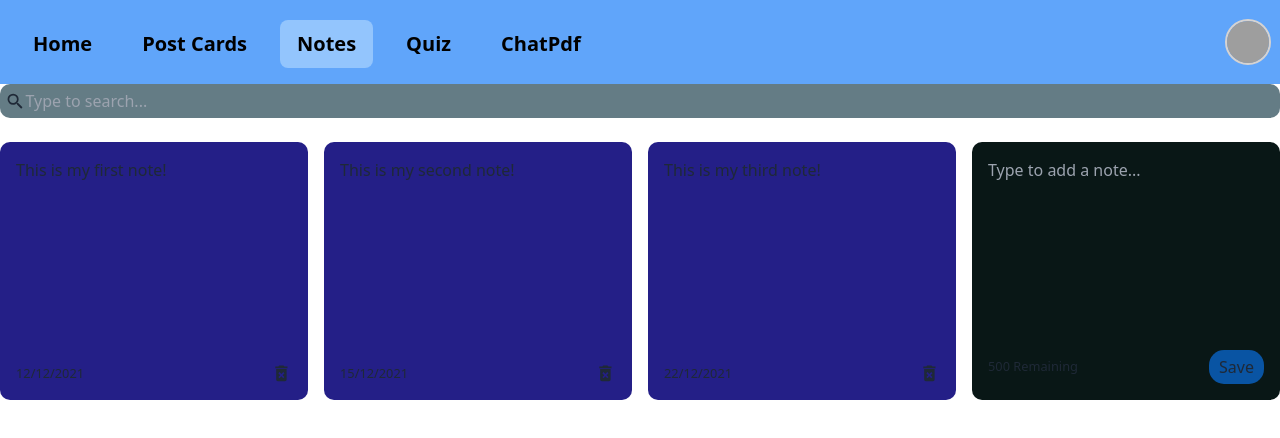
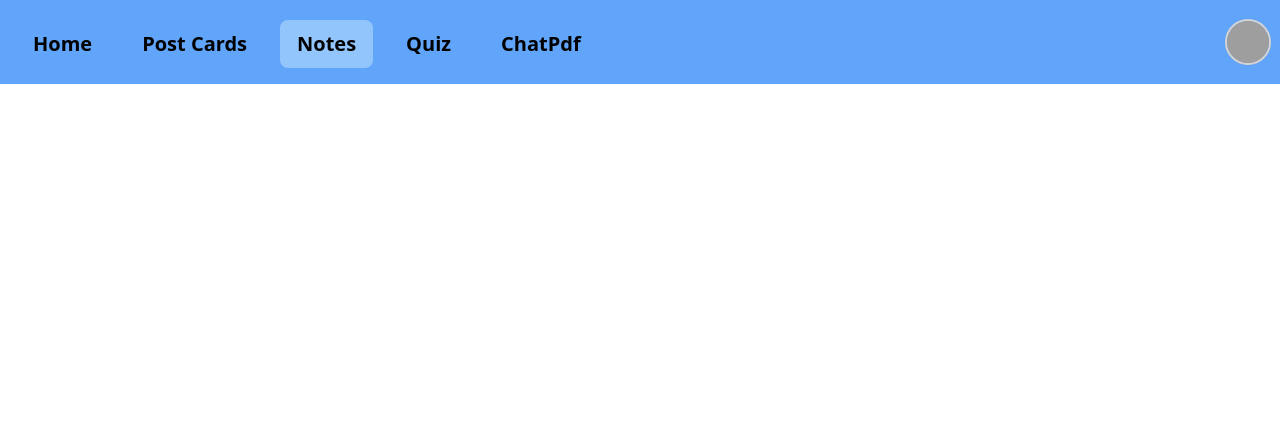
Before and after one commit to jeslinpjames/StudySphere, a React (Vite) app in the folder frontend/: page /noteslist in a window 1280 px wide. Shown: the top 438 px of the page. Built offline with nearby package versions, Linux system fonts and the light colour scheme; grey boxes are pictures that could not be loaded.

Commit message:
Revert "Merge pull request #10 from jeslinpjames/notes_page"
This reverts commit 5fa1eae487fa36e406c5dc6de0365988bf7b9c76, reversing
changes made to 5105a80dd4968ee002a0d81b7aca1bdb9a6eac52.

```diff
--- a/frontend/package.json
+++ b/frontend/package.json
@@ -12,7 +12,6 @@
   "dependencies": {
     "react": "^18.2.0",
     "react-dom": "^18.2.0",
-    "react-icons": "^5.0.1",
     "react-router-dom": "^6.22.1"
   },
   "devDependencies": {
--- a/frontend/src/App.jsx
+++ b/frontend/src/App.jsx
@@ -1,14 +1,11 @@
 import { useState } from "react";
 import { Route, Routes, useLocation } from "react-router-dom";
-import { nanoid } from "nanoid"; // Import nanoid for generating unique IDs
 
 import "./App.css";
 import DashBoard from "./components/DashBoard";
 import FlashCard from "./components/PostCards/FlashCard";
 import Quiz from "./components/Quiz/Quiz";
-import Notes from "./components/Notes/Notes";
-import NotesList from "./components/Notes/NotesList";
-import Search from "./components/Notes/Search";
+import Notes from "./components/Notes";
 import ChatPdf from "./components/ChatPdf";
 import Login from "./components/Authentication/Login";
 import Register from "./components/Authentication/Register";
@@ -18,59 +15,19 @@ import Question from "./components/Quiz/Question";
 
 function App() {
   const location = useLocation();
-
-  // Initialize notes state with example notes
-  const [notes, setNotes] = useState([
-    {
-      id: nanoid(),
-      text: "This is my first note!",
-      date: "12/12/2021",
-    },
-    {
-      id: nanoid(),
-      text: "This is my second note!",
-      date: "15/12/2021",
-    },
-    {
-      id: nanoid(),
-      text: "This is my third note!",
-      date: "22/12/2021",
-    },
-  ]);
-  const [searchText, setSearchText] = useState("");
-  const addNote = (text) => {
-    const date = new Date();
-    const newNote = {
-      id: nanoid(),
-      text: text,
-      date: date.toLocaleDateString(),
-    };
-    const newNotes = [...notes, newNote];
-    setNotes(newNotes);
-  };
-  const deleteNote = (id) => {
-    const newNotes = notes.filter((note) => note.id !== id);
-    setNotes(newNotes);
-  };
-
   return (
     <>
-      {/* Dashboard visibility */}
-      {!(location.pathname === "/login" || location.pathname === "/register") && (
-        <DashBoard />
-      )}
-      <Search handleSearchNote={setSearchText}/>
+      {/* <Login/> */}
+      {/* making dashboard visibile only in signed in pages */}
+      {!(
+        location.pathname === "/login" || location.pathname === "/register"
+      ) && <DashBoard />}
       <Routes>
-        {/* Routes */}
+        {/* routes according to clicked link */}
+        {/* <Route path='/' element={<DashBoard/>}/> */}
         <Route path="/flashcards" element={<FlashCard />} />
         <Route path="/quiz" element={<Quiz />} />
         <Route path="/notes" element={<Notes />} />
-        <Route
-          path="/noteslist"
-          element={<NotesList notes={notes.filter((note) => note.text.toLowerCase().includes(searchText.toLowerCase()))}
-          handleAddNote={addNote}
-          handleDeleteNote ={deleteNote} />} // Pass notes state as props
-        />
         <Route path="/chatpdf" element={<ChatPdf />} />
         <Route path="/login" element={<Login />} />
         <Route path="/register" element={<Register />} />
--- a/frontend/src/components/Notes/AddNote.jsx
+++ /dev/null
@@ -1,31 +0,0 @@
-import React, { useState } from 'react';
-const AddNote = ({handleAddNote}) => {
-    const[noteText, setNoteText] = useState('');
-    const handleChange = (event) => {
-        if(characterLimit - event.target.value.length >= 0){
-            setNoteText(event.target.value);
-        }
-    };
-    const handleSaveClick = () => {
-        if(noteText.trim().length > 0){
-            handleAddNote(noteText);
-            setNoteText('');
-        }
-    };
-    const characterLimit = 500;
-    return (<div className="note new">
-        <textarea
-            rows="8"
-            cols="10"
-            placeholder="Type to add a note..."
-            value={noteText}
-            onChange={handleChange}
-        ></textarea>
-        <div className="note-footer">
-            <small>{characterLimit-noteText.length} Remaining</small>
-            <button className="save"onClick={handleSaveClick}>Save</button>
-        </div>
-    </div>);
-};
-
-export default AddNote;
--- a/frontend/src/components/Notes/Note.jsx
+++ /dev/null
@@ -1,19 +0,0 @@
-import { MdDeleteForever } from 'react-icons/md';
-
-const Note = ({ id, text, date, handleDeleteNote }) => {
-	return (
-		<div className='note'>
-			<span>{text}</span>
-			<div className='note-footer'>
-				<small>{date}</small>
-				<MdDeleteForever
-					onClick={() => handleDeleteNote(id)}
-					className='delete-icon'
-					size='1.3em'
-				/>
-			</div>
-		</div>
-	);
-};
-
-export default Note;
--- a/frontend/src/components/Notes/NotesList.jsx
+++ /dev/null
@@ -1,15 +0,0 @@
-import Note from './Note';
-import AddNote from './AddNote';
-
-const NotesList = ({notes, handleAddNote, handleDeleteNote}) => {
-    return (
-        <div className="notes-list">
-            {notes.map((note) => (
-                <Note id={note.id} text={note.text} date={note.date} handleDeleteNote={handleDeleteNote} />
-            ))}
-            <AddNote handleAddNote={handleAddNote}/>
-        </div>
-    );
-};
-
-export default NotesList;
--- a/frontend/src/components/Notes/Search.jsx
+++ /dev/null
@@ -1,16 +0,0 @@
-import React from "react";
-import { MdSearch } from "react-icons/md";
-
-const Search = ({handleSearchNote}) => {
-    return (
-        <div className="search">
-            <MdSearch className="search-icons" size="1.3em" />
-            <input
-                onChange={(event)=>handleSearchNote(event.target.value)}
-                type="text"
-                placeholder="Type to search..."
-            />
-        </div>
-    );
-};
-export default Search;
--- a/frontend/src/index.css
+++ b/frontend/src/index.css
@@ -1,81 +1,3 @@
 @tailwind base;
 @tailwind components;
 @tailwind utilities;
-
-.container {
-	max-width: 960px;
-	margin-right: auto;
-	margin-left: auto;
-	padding-right: 15px;
-	padding-left: 15px;
-	min-height: 100vh;
-}
-
-.note {
-	background-color: #241f87;
-	border-radius: 10px;
-	padding: 1rem;
-	min-height: 170px;
-	display: flex;
-	flex-direction: column;
-	justify-content: space-between;
-	white-space: pre-wrap;
-}
-
-.note-footer {
-	display: flex;
-	align-items: center;
-	justify-content: space-between;
-}
-
-.notes-list {
-	display: grid;
-	grid-gap: 1rem;
-	grid-template-columns: repeat(
-		auto-fill,
-		minmax(250px, 1fr)
-	);
-}
-
-.note.new {
-	background-color: #091716;
-}
-
-textarea {
-	border: none;
-	resize: none;
-	background-color: #091716;
-}
-textarea:focus {
-	outline: none;
-}
-.save {
-	background-color: #0954a3;
-	border: none;
-	border-radius: 15px;
-	padding: 5px 10px 5px 10px;
-}
-.save:hover {
-	background-color: #e5e5e6;
-	cursor: pointer;
-}
-.delete-icon {
-	cursor: pointer;
-}
-.search {
-	display: flex;
-	align-items: center;
-	background-color: rgb(100, 124, 133);
-	border-radius: 10px;
-	padding: 5px;
-	margin-bottom: 1.5em;
-}
-.search input {
-	border: none;
-	background-color: rgb(100, 124, 133);
-	width: 100%;
-}
-
-.search input:focus {
-	outline: none;
-}
```
Also changed, not shown: frontend/src/components/Notes.jsx (renamed from frontend/src/components/Notes/Notes.jsx), 1 other file (tests, documents, lock files or other folders).
